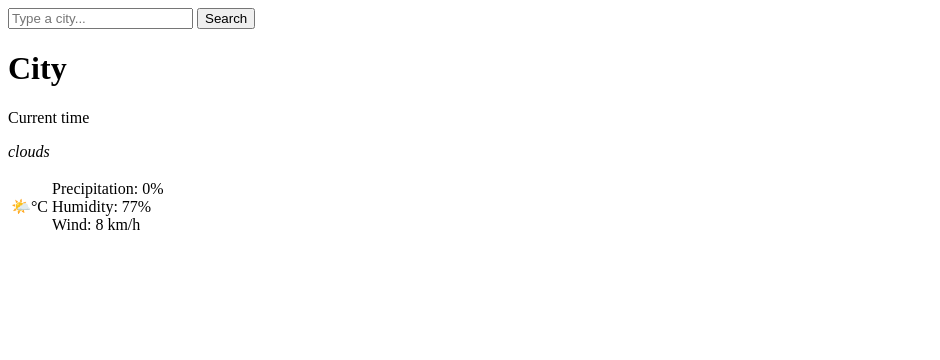
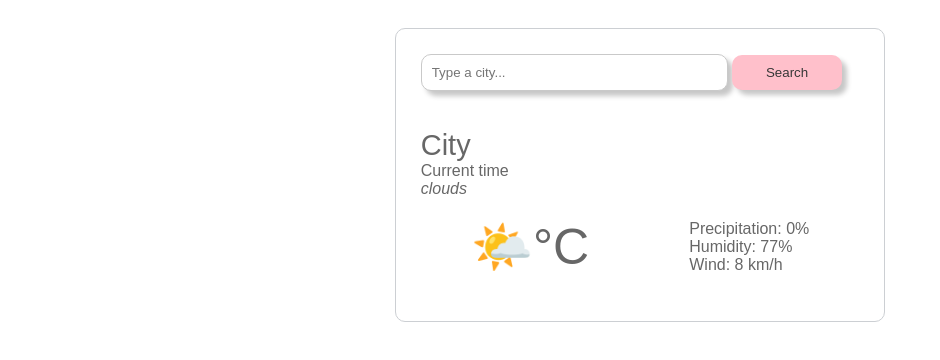
Before and after one commit to inaminima/tarea-w2w6_GitHub-and-Hosting, a plain HTML site: page index.html in a window 1280 px wide. Shown: the whole page, without its empty margins (0-940 px from the left). Drawn offline with Linux system fonts and the light colour scheme.

Commit message:
Adding CCS styling and link to HTML

```diff
--- a/index.html
+++ b/index.html
@@ -3,6 +3,7 @@
   <head>
     <meta charset="UTF-8" />
     <meta name="viewport" content="width=device-width, initial-scale=1.0" />
+    <link rel="stylesheet" href="style.css" />
     <title>GitHub and Hosting</title>
   </head>
   <body>
--- /dev/null
+++ b/style.css
@@ -0,0 +1,70 @@
+body {
+  font-family: sans-serif;
+  display: flex;
+  align-items: center;
+  justify-content: center;
+  color: #676767;
+}
+
+#app {
+  margin: 20px auto;
+  padding: 25px;
+  border-radius: 10px;
+  border: 1px solid #cccfd3;
+}
+
+h1 {
+  margin-bottom: 0;
+  font-size: 29px;
+  font-weight: 100;
+}
+
+p {
+  font-size: 15;
+  font-weight: 100;
+  margin: 0;
+}
+
+weather {
+  width: 100%;
+}
+
+table {
+  margin-top: 20px;
+  margin-bottom: 20px;
+  border-collapse: collapse;
+}
+
+#temperature {
+  padding: 0 50px;
+  font-size: 50px;
+  text-align: left;
+}
+
+.properties {
+  padding: 0 50px;
+}
+
+#city-search {
+  width: 65%;
+  padding: 10px;
+  border-radius: 10px;
+  border: 1px solid rgb(201, 201, 201);
+  box-shadow: 5px 5px 5px rgb(199, 199, 199);
+}
+
+#city-search:hover {
+  border: 1px solid rgb(192, 125, 136);
+}
+
+#button-search {
+  width: 25%;
+  padding: 10px;
+  border: 1px;
+  border-radius: 10px;
+  box-shadow: 5px 5px 5px rgb(199, 199, 199);
+  margin-bottom: 20px;
+  background-color: pink;
+  color: rgb(55, 55, 55);
+  cursor: pointer;
+}
```
